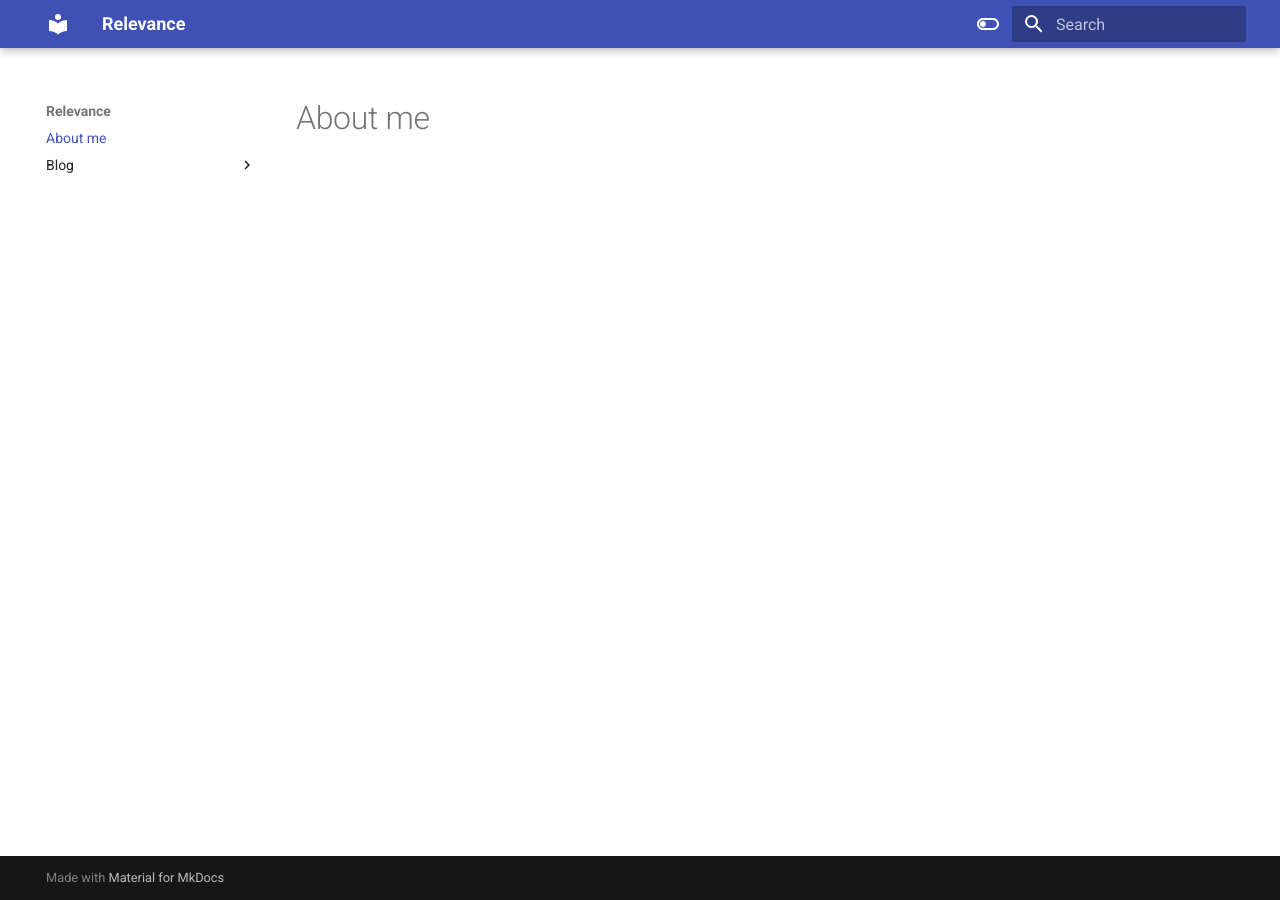
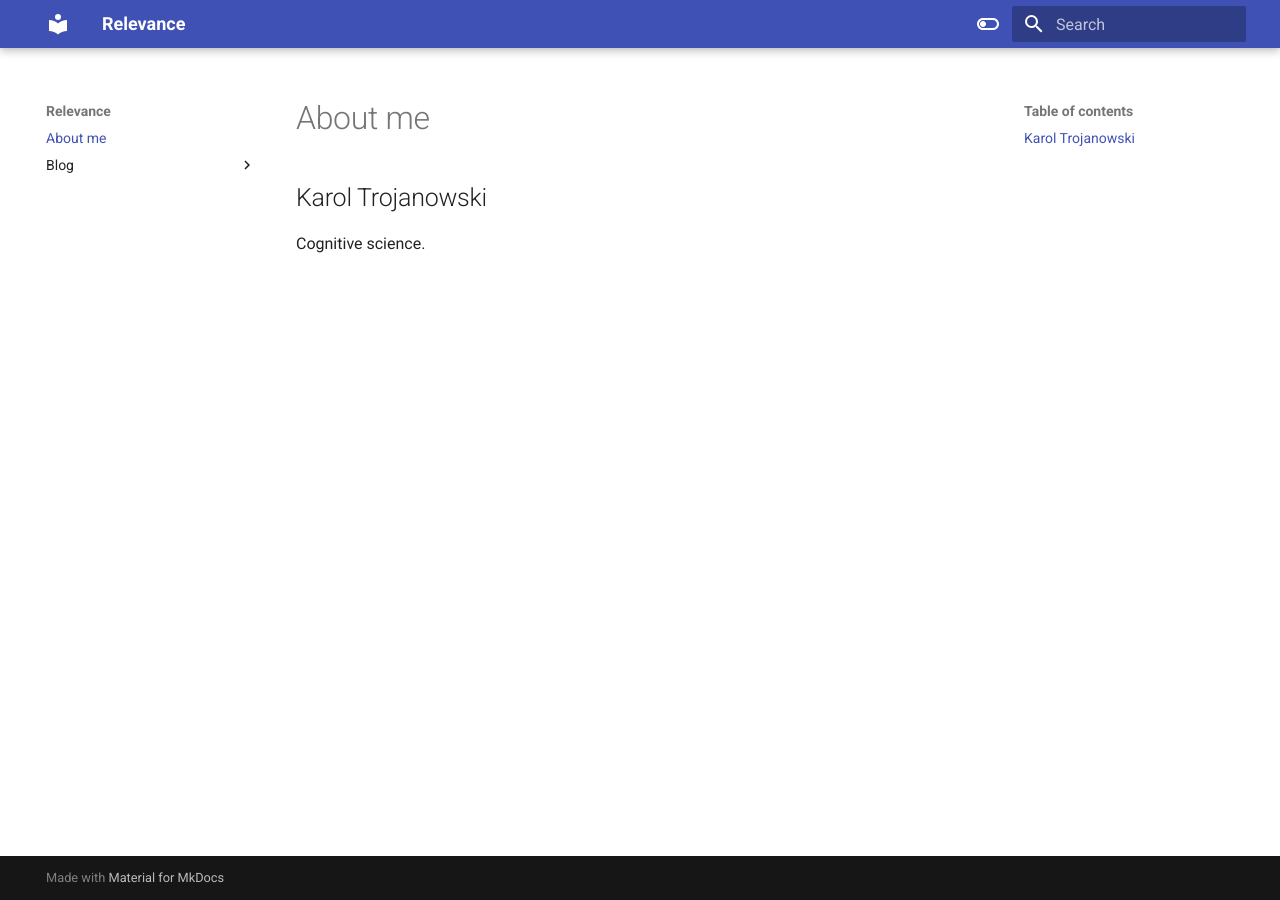
Before and after one commit to lyckantropen/blog, an MkDocs documentation site: the page built from docs/index.md, in a window 1280 px wide. Built offline with MkDocs 1.6.1 and Material for MkDocs 9.7.7, drawn with Linux system fonts in a browser that asks for light colours.

Commit message:
Expanded about me

```diff
--- a/docs/index.md
+++ b/docs/index.md
@@ -1 +1,5 @@
 # About me
+
+## Karol Trojanowski
+
+Cognitive science.
```
